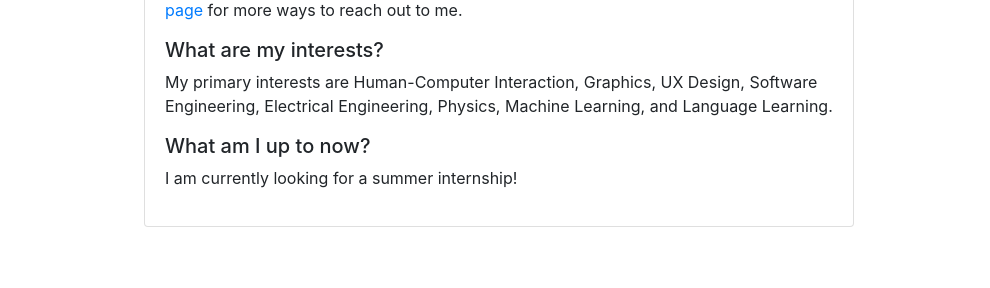
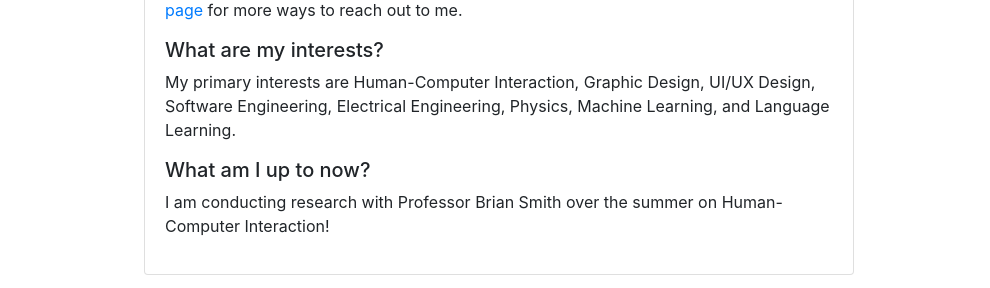
Before and after one commit to AlephFive/myWebsite, a React (Create React App) app: page /#/home in a window 1280 px wide. Shown: the part 407-695 px from the top of the page, without its empty margins (141-1131 px from the left). Built offline with nearby package versions, Linux system fonts and the light colour scheme.

Commit message:
Update HomePage.js

```diff
--- a/src/pages/HomePage.js
+++ b/src/pages/HomePage.js
@@ -117,12 +117,12 @@ class HomePage extends React.Component {
                 </p>
                 <h5>What are my interests?</h5>
                 <p>
-                  My primary interests are Human-Computer Interaction, Graphics, UX Design, Software
+                  My primary interests are Human-Computer Interaction, Graphic Design, UI/UX Design, Software
                   Engineering, Electrical Engineering, Physics, Machine Learning, and Language
                   Learning.
                 </p>
                 <h5>What am I up to now?</h5>
-                <p>I am currently looking for a summer internship!</p>
+                <p>I am conducting research with Professor Brian Smith over the summer on Human-Computer Interaction!</p>
               </Card.Body>
             </Card>
           </Col>
```
